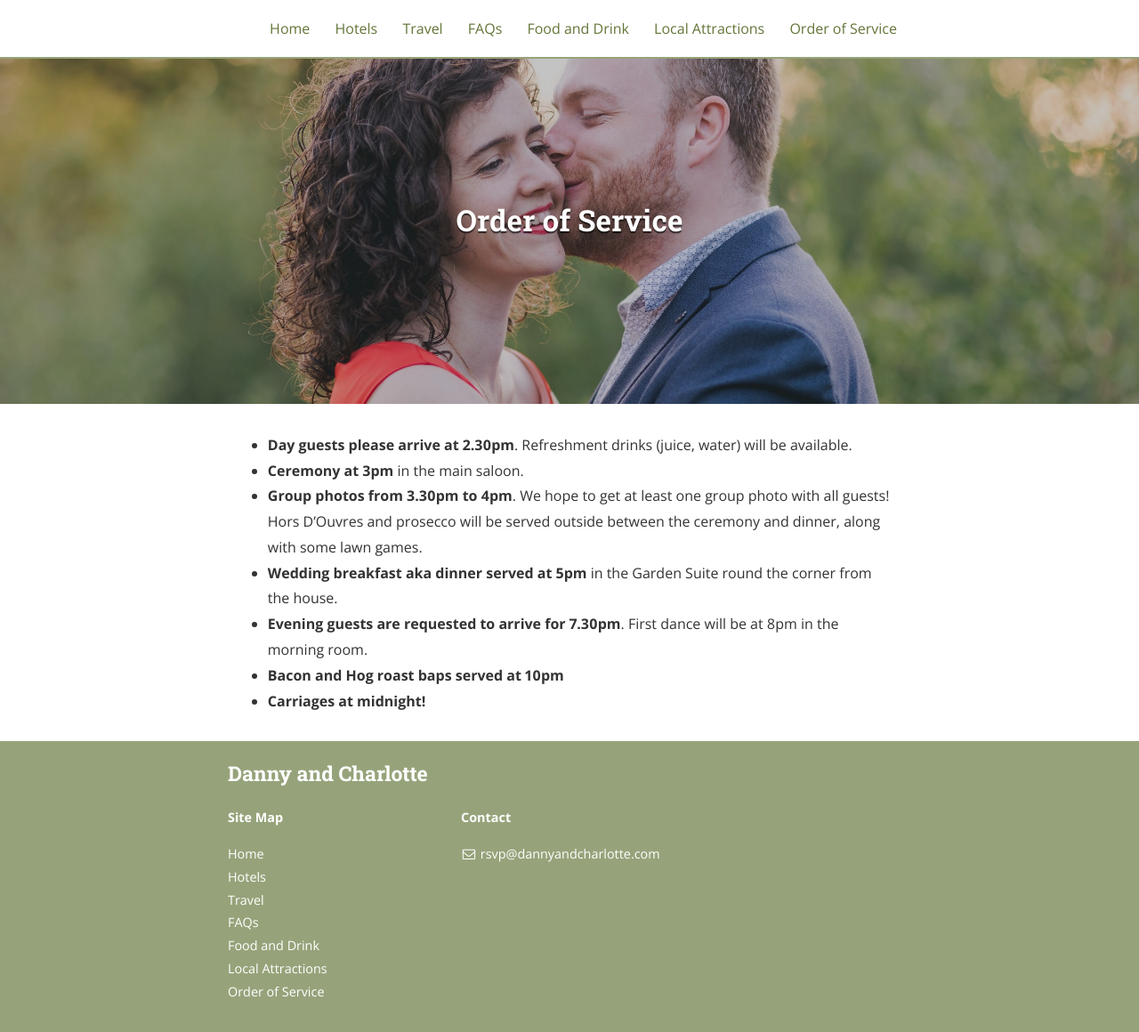
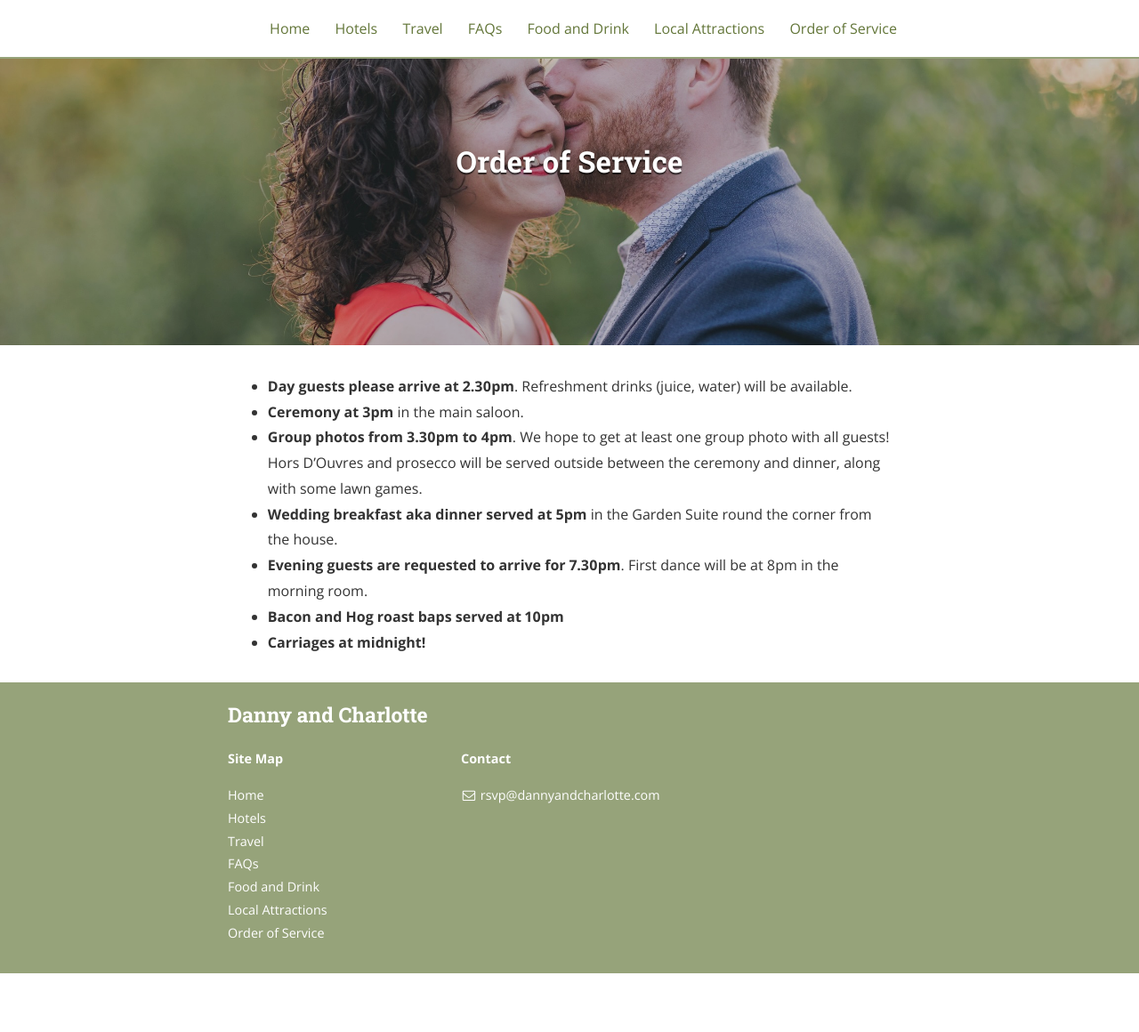
Before and after one commit to dannybrown/dannyandcharlotte.com, a Jekyll site: the page built from order-of-service.md, in a window 1280 px wide and 1160 px high. Shown: the whole window at 89% size. Built offline with Jekyll 4.4.1, drawn with Linux system fonts in a browser that asks for light colours; nearby versions of some CDN libraries.

Commit message:
Remove needless margin

```diff
--- a/_sass/_layout.scss
+++ b/_sass/_layout.scss
@@ -215,7 +215,6 @@ pre code.hljs {
 */
 .page-content {
 	// Remove this to make header scrollable again
-	margin-top: 66px;
 	.wrapper {
 		@include outer-container;
 		padding: 1em;
```
